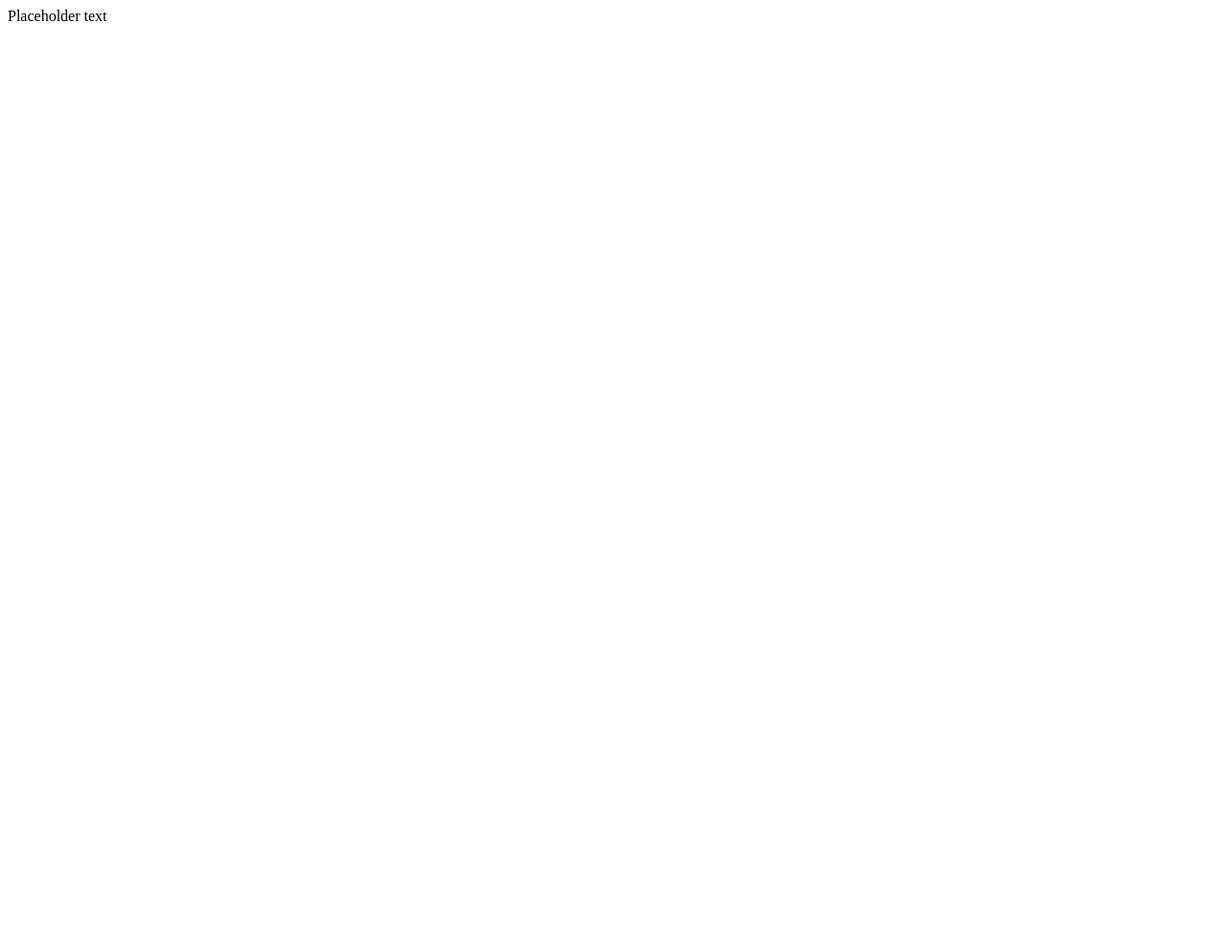
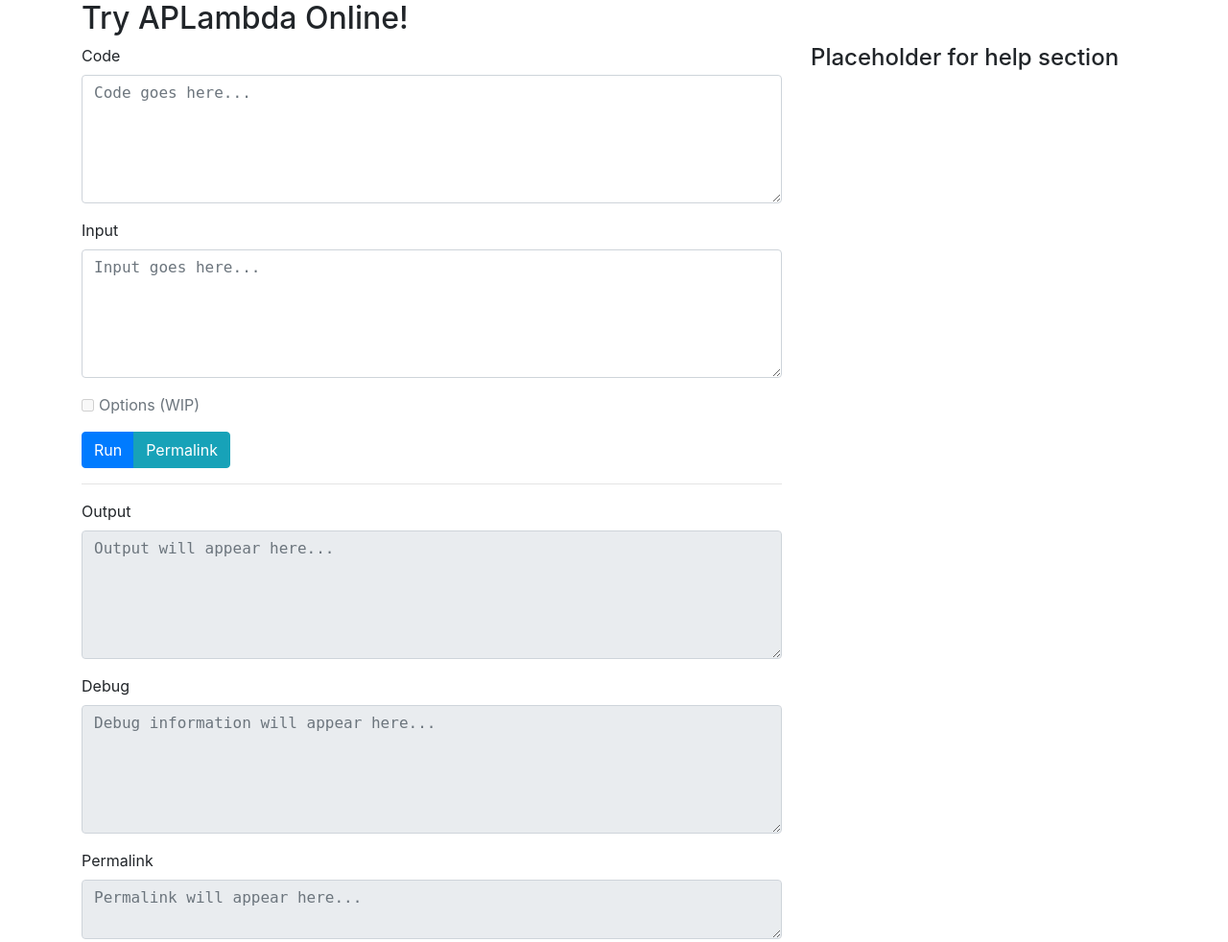
Before and after one commit to Bubbler-4/APLambda, a plain HTML site: page docs/index.html in a window 1280 px wide. Shown: the whole page at 96% size. Before the commit the page ends 800 px from the top, so only its background shows below. Drawn offline with nearby package versions, Linux system fonts and the light colour scheme; a small style sheet from the web is missing.

Commit message:
Basic structure of Try Online page

```diff
--- a/docs/index.html
+++ b/docs/index.html
@@ -2,8 +2,71 @@
 <html>
   <head>
     <title>Try APLambda Online!</title>
+    <link rel="stylesheet" href="https://stackpath.bootstrapcdn.com/bootstrap/4.4.1/css/bootstrap.min.css" integrity="sha384-Vkoo8x4CGsO3+Hhxv8T/Q5PaXtkKtu6ug5TOeNV6gBiFeWPGFN9MuhOf23Q9Ifjh" crossorigin="anonymous">
+    <link rel="stylesheet" href="https://cdn.jsdelivr.net/gh/maxwell-k/dejavu-sans-mono-web-font@2.37/index.css" crossorigin="anonymous">
+    <style>
+      code, textarea {
+        font-family: 'DejaVu Sans Mono', monospace;
+      }
+    </style>
+    <script src="https://code.jquery.com/jquery-3.4.1.slim.min.js" integrity="sha384-J6qa4849blE2+poT4WnyKhv5vZF5SrPo0iEjwBvKU7imGFAV0wwj1yYfoRSJoZ+n" crossorigin="anonymous"></script>
+    <script src="https://cdn.jsdelivr.net/npm/popper.js@1.16.0/dist/umd/popper.min.js" integrity="sha384-Q6E9RHvbIyZFJoft+2mJbHaEWldlvI9IOYy5n3zV9zzTtmI3UksdQRVvoxMfooAo" crossorigin="anonymous"></script>
+    <script src="https://stackpath.bootstrapcdn.com/bootstrap/4.4.1/js/bootstrap.min.js" integrity="sha384-wfSDF2E50Y2D1uUdj0O3uMBJnjuUD4Ih7YwaYd1iqfktj0Uod8GCExl3Og8ifwB6" crossorigin="anonymous"></script>
   </head>
   <body>
-    Placeholder text
+    <div class="container">
+      <div class="row">
+        <div class="col">
+          <h2>Try APLambda Online!</h2>
+        </div>
+      </div>
+      <div class="row-100"></div>
+      <div class="row">
+        <div class="col-8">
+          <!--
+          <h4>Placeholder for code section</h4>
+          <pre><code>Sample code {⌈⌿+\∘.=⍨1⊥10⊥⍣¯1⍳20×⍵}⍳+∘1</code></pre>
+          -->
+          <form>
+            <div class="form-group">
+              <label for="aplambdaCode">Code</label>
+              <textarea class="form-control" id="aplambdaCode" rows="5" spellcheck="false" autocapitalize="none" autocorrect="off" placeholder="Code goes here..."></textarea>
+            </div>
+            <div class="form-group">
+              <label for="aplambdaInput">Input</label>
+              <textarea class="form-control" id="aplambdaInput" rows="5" spellcheck="false" autocapitalize="none" autocorrect="off" placeholder="Input goes here..."></textarea>
+            </div>
+            <div class="btn-toolbar mb-3" role="toolbar">
+              <div class="input-group">
+                <div class="form-check form-check-inline">
+                  <input class="form-check-input" type="checkbox" id="aplambdaOption1" value="option1" disabled>
+                  <label class="form-check-label" for="aplambdaOption1">Options (WIP)</label>
+                </div>
+              </div>
+            </div>
+            <div class="btn-group" role="group">
+              <button type="button" class="btn btn-primary">Run</button>
+              <button type="button" class="btn btn-info">Permalink</button>
+            </div>
+            <hr>
+            <div class="form-group">
+              <label for="aplambdaOutput">Output</label>
+              <textarea class="form-control" id="aplambdaOutput" rows="5" spellcheck="false" autocapitalize="none" autocorrect="off" readonly placeholder="Output will appear here..."></textarea>
+            </div>
+            <div class="form-group">
+              <label for="aplambdaDebug">Debug</label>
+              <textarea class="form-control" id="aplambdaDebug" rows="5" spellcheck="false" autocapitalize="none" autocorrect="off" readonly placeholder="Debug information will appear here..."></textarea>
+            </div>
+            <div class="form-group">
+              <label for="aplambdaPermalink">Permalink</label>
+              <textarea class="form-control" id="aplambdaPermalink" rows="2" spellcheck="false" autocapitalize="none" autocorrect="off" readonly placeholder="Permalink will appear here..."></textarea>
+            </div>
+          </form>
+        </div>
+        <div class="col-4">
+          <h4>Placeholder for help section</h4>
+        </div>
+      </div>
+    </div>
   </body>
 </html>
```
